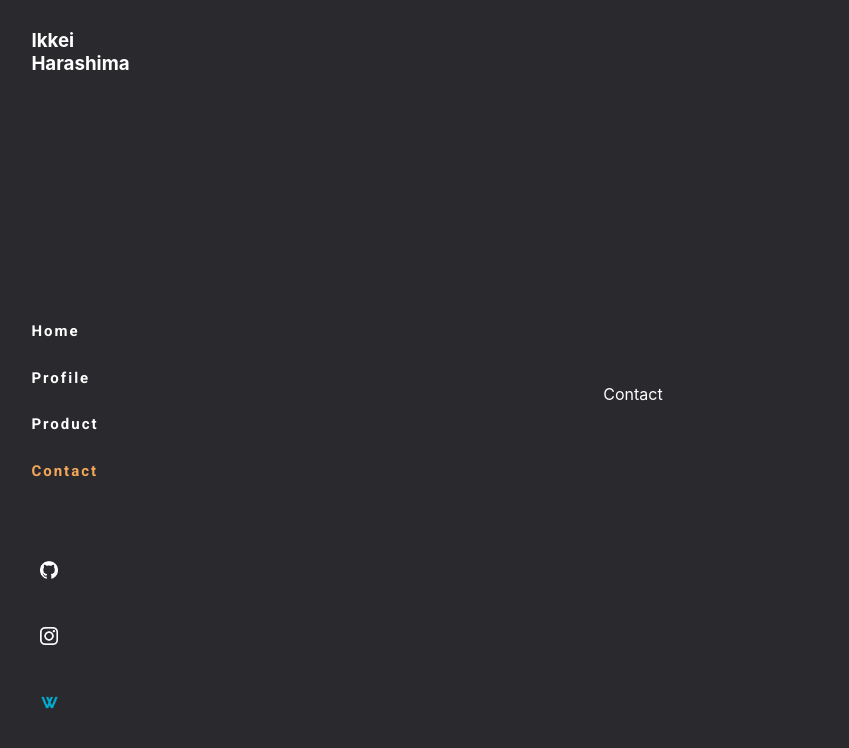
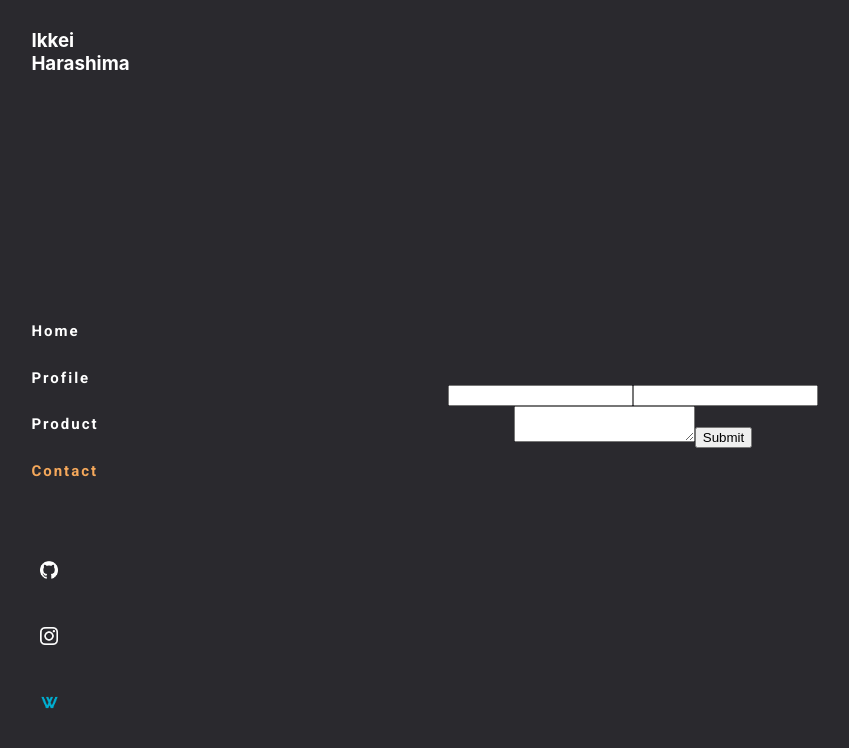
Before and after one commit to 1keiuu/portfolio20, a React (Create React App) app in the folder front/app/: page /contact in a window 1280 px wide. Shown: the top 748 px of the page, without its empty margins (7-856 px from the left). Built offline with nearby package versions, Linux system fonts and the light colour scheme; no server answers.

Commit message:
add contact front

```diff
--- a/front/app/src/pages/contact/ContactPage.tsx
+++ b/front/app/src/pages/contact/ContactPage.tsx
@@ -1,9 +1,9 @@
-import React, { useEffect, useState } from "react";
-import * as H from "history";
-import { RouteComponentProps, withRouter } from "react-router-dom";
-import "../../styles/contactPage.scss";
-import { CSSTransition } from "react-transition-group";
-const Fade = require("react-reveal/Fade");
+import React, { useEffect, useState } from 'react';
+import * as H from 'history';
+import { RouteComponentProps, withRouter } from 'react-router-dom';
+import '../../styles/contactPage.scss';
+import { CSSTransition } from 'react-transition-group';
+const Fade = require('react-reveal/Fade');
 
 interface Props extends RouteComponentProps<{}> {
   history: H.History;
@@ -18,22 +18,56 @@ const ContactPage: React.FC<Props> = (props) => {
       if (start_pos - current_pos <= 0) return;
       setIsLoaded(false);
       setTimeout(() => {
-        props.history.push("/product");
+        props.history.push('/product');
       }, 500);
     }
     start_pos = current_pos;
   };
   useEffect(() => {
     setIsLoaded(true);
-    window.addEventListener("wheel", handleWheel);
+    window.addEventListener('wheel', handleWheel);
     return () => {
-      window.removeEventListener("wheel", handleWheel);
+      window.removeEventListener('wheel', handleWheel);
     };
   }, []);
 
+  const [email, setEmail] = useState('');
+  const [name, setName] = useState('');
+  const [content, setContent] = useState('');
+
+  const handleSubmit = (e: React.FormEvent<HTMLFormElement>) => {
+    console.log(email, name, content);
+    e.preventDefault();
+  };
   return (
     <CSSTransition in={isLoaded} classNames="contact-page" timeout={500}>
-      <div className="contact-page">Contact</div>
+      <div className="contact-page">
+        <form
+          onSubmit={(e) => {
+            handleSubmit(e);
+          }}
+        >
+          <input
+            value={email}
+            onChange={(e) => {
+              setEmail(e.target.value);
+            }}
+          ></input>
+          <input
+            value={name}
+            onChange={(e) => {
+              setName(e.target.value);
+            }}
+          ></input>
+          <textarea
+            value={content}
+            onChange={(e) => {
+              setContent(e.target.value);
+            }}
+          ></textarea>
+          <input type="submit" value="Submit" />
+        </form>
+      </div>
     </CSSTransition>
   );
 };
```
